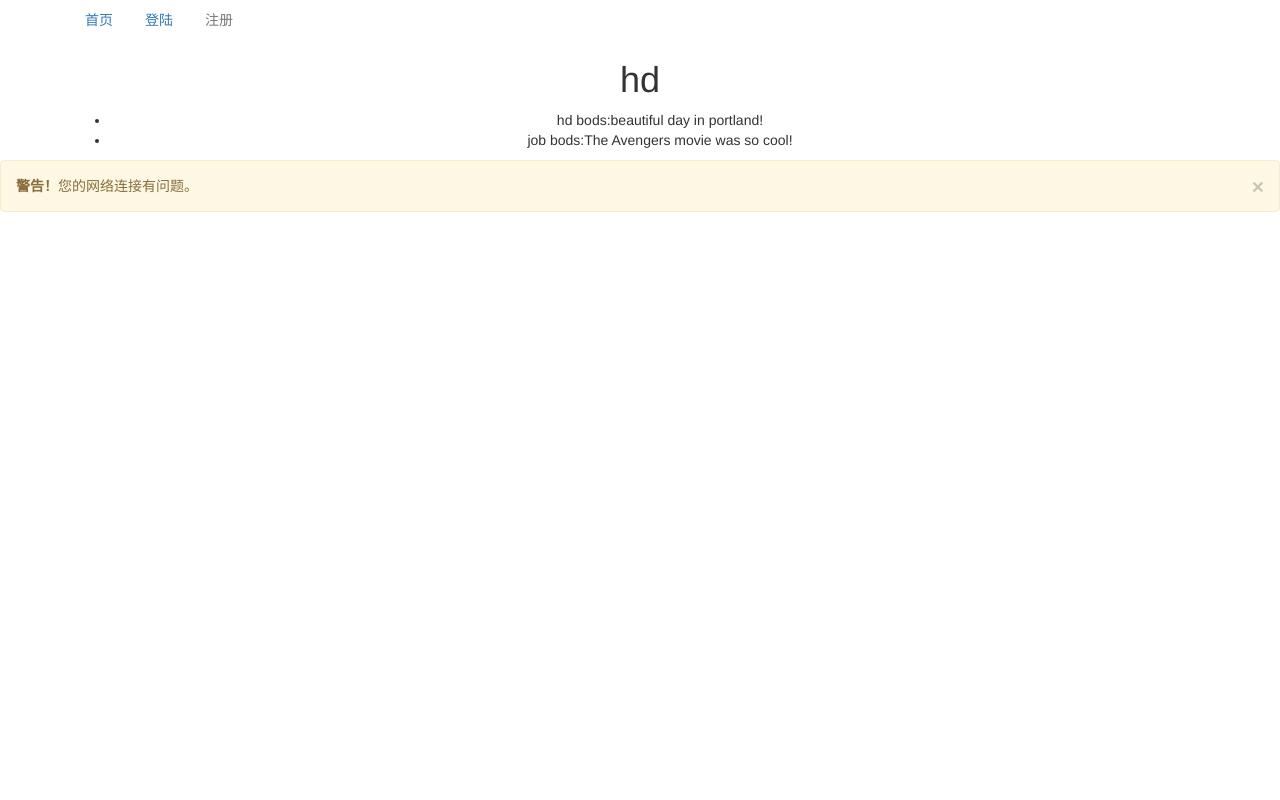
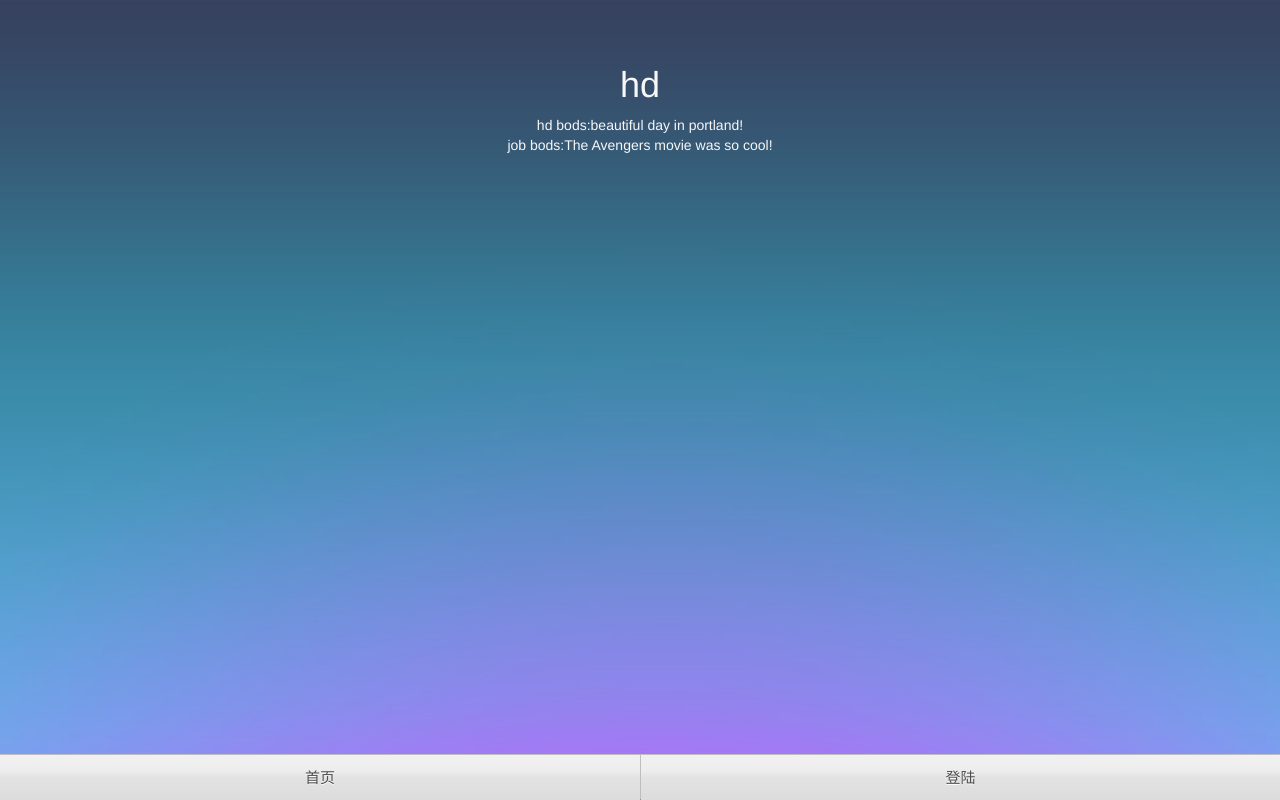
Before and after one commit to GroHD/FlaskTest, a Flask app: page / in a window 1280 px wide. Run offline with Flask 2, Linux system fonts and the light colour scheme; data comes from the database, SQL or seed files in the repository; both versions use the stored data as it was after the commit; some libraries are stand-ins or nearby versions.

Commit message:
处理提示信息,修改菜单显示方式

```diff
--- a/Flaskpy/app/Flask_SystemUser.py
+++ b/Flaskpy/app/Flask_SystemUser.py
@@ -37,13 +37,16 @@ def SystemUpdateNickName(nickName):
         return "1",200
     else:
        return "0",200
-def SystemUpdatePassword(oldPass,newPass):
+def SystemUpdatePassword(oldPass,newPass,confNewPass):
     if oldPass is None:
         # 旧密码为空
         return "0"
     if newPass is None:
         # 新密码为空
         return "-1"
+    if newPass != confNewPass:
+        #两次密码不一致
+        return "-2"
     hasbPass = hashlib.sha256()
     hasbPass.update(oldPass.encode('utf8'))
     shaPass = hasbPass.hexdigest()
--- /dev/null
+++ b/Flaskpy/app/static/menuCSS/menu.css
@@ -0,0 +1,169 @@
+*{padding:0; margin:0;}
+.bg {
+	position: absolute;
+	z-index: -1;
+	top: 0;
+	left: 0;
+	right: 0;
+	bottom: 0;
+	opacity: 0.8;
+}
+ul, ol, li, dl {
+	list-style-type: none;
+}
+.box {
+	width: 100%;
+	display: -webkit-box;
+	display: -moz-box;
+	-webkit-box-orient: horizontal;
+	-moz-box-orient: horizontal;
+	-webkit-box-sizing: border-box;
+	-moz-box-sizing: border-box;
+}
+.box > * {
+	-webkit-box-flex: 1;
+	-moz-box-flex: 1;
+}
+a:link, a:visited {
+	color: #575757;
+	text-decoration: none;
+}
+a {
+	text-decoration: none;
+	-webkit-tap-highlight-color: rgba(0, 0, 0, 0.35);
+}
+a:link, a:visited {
+	color: #575757;
+	text-decoration: none;
+}
+a {
+	text-decoration: none;
+	-webkit-tap-highlight-color: rgba(0, 0, 0, 0.35);
+}
+
+.nav4{
+	height:45px;
+}
+.nav4 ul{
+	position:fixed;
+	z-index:200;
+	bottom:-9px;
+	left:0;
+	width:100%
+}
+.nav4 li{
+	border:1px solid rgba(190,190,190,1);
+	height:45px;
+	border-bottom:0px;
+	border-right:0px;
+	position:relative;
+	-webkit-box-shadow:inset 0 0 3px #fff;
+	float:left;
+	width:33.26%;
+}
+.nav4 li:nth-of-type(1){border-left:0;}
+.nav4 li>a{
+	font-size:15px;
+	-webkit-box-sizing:border-box;
+	box-sizing:border-box;
+	/*border:1px solid #f9f8f9;*/
+	-webkit-tap-highlight-color:rgba(0,0,0,0);
+	border-bottom:0;
+	display:block;
+	line-height:45px;
+	text-align:center;
+	background:-webkit-gradient(linear, 0 0, 0 100%, from(#f1f1f1), to(#dcdcdc), color-stop(35% ,#ededed), color-stop(50%, #e3e3e3) );
+}
+.nav4 li>a:only-child span{
+	background:none;
+	padding-left:0;
+}
+.nav4 li>a.on + dl{
+	display: block;
+}
+.nav4 li>a span{
+	color: #4f4d4f;
+	display: inline-block;
+	padding-left: 15px;
+	background: url(imgs/1.svg#2) no-repeat 4px 18px;
+	-webkit-background-size: 9px auto;
+	text-shadow:0px 1px 0px #ffffff;
+}
+/***********************/
+.nav4 dl{
+	display:none;
+	position:absolute;
+	z-index:220;
+	bottom:30px;
+	left:50%;
+	width:100px;
+	margin-left:-50px;
+	background:red;
+	/*min-height:100px;*/
+	background:#e4e3e2;
+	/*border:1px solid #afaeaf;*/
+	border-radius:5px;
+	-webkit-box-shadow:inset 0 0 3px #fff;
+	background:url(imgs/2.svg#3) no-repeat center center;
+	-webkit-background-size:100%;
+	background-size:100%;
+}
+/*, .nav4 dl:after*/
+.nav4 dl:before{
+	content:"";
+	display:inline-block;
+	position:absolute;
+	z-index:240;
+	bottom:0;
+	left:50%;
+	/*width:0;
+	height:0;
+	border:8px solid red;
+	border-color:#afaeaf transparent transparent transparent;
+	margin-left:-8px;
+	margin-bottom:-16px;*/
+	width:10px;
+	height:8px;
+	background: url(imgs/1.svg#2) no-repeat center -55px;
+	-webkit-background-size: 10px auto;
+	bottom: -7px;
+	margin-left: -5px;
+}
+/*.nav4 dl:after{
+	z-index:241;
+	border-color:#e4e3e2 transparent transparent transparent;
+	margin-bottom:-15px;
+}*/
+.nav4 dl dd{
+	line-height:45px;
+	text-align:center;
+	background:-webkit-gradient(linear, 0 0, 100% 0, from(rgba(194,194,194,0.8)), to(rgba(194,194,194,0.8)), color-stop(50%, rgba(194,194,194,0.8)));
+	background-size:80% 1px;
+	background-repeat:no-repeat;
+	background-position: center bottom;
+	/*background: url(imgs/3.svg#4) no-repeat center bottom;
+	-webkit-background-size:100px 1px;*/
+}
+.nav4 dl dd:last-of-type{
+	background:none;
+}
+.nav4 dl dd a{
+	font-size: 15px;
+	display:block;
+	color:#4f4d4f;
+	text-shadow:0px 1px 0px #ffffff;
+	white-space: pre;
+	overflow: hidden;
+	text-overflow: ellipsis;
+}
+.nav4 .masklayer_div{
+	display: none;
+	position: fixed;
+	top: 0;
+	left: 0;
+	width: 100%;
+	height: 100%;
+	z-index: 180;
+	background: rgba(0,0,0,0);
+}
+.nav4 .masklayer_div.on{display: block;}
--- /dev/null
+++ b/Flaskpy/app/static/menuCSS/nav4.js
@@ -0,0 +1,28 @@
+var nav4 =(function(){
+	bindClick = function(els, mask){
+		if(!els || !els.length){return;}
+		var isMobile = "ontouchstart" in window;
+		for(var i=0,ci; ci = els[i]; i++){
+			ci.addEventListener("click", evtFn, false);
+		}
+
+		function evtFn(evt, ci){
+			ci =this;
+			for(var j=0,cj; cj = els[j]; j++){
+				if(cj != ci){
+					console.log(cj);
+					cj.classList.remove("on");
+				}
+			}
+			if(ci == mask){mask.classList.remove("on");return;}
+			switch(evt.type){
+				case "click":
+					var on = ci.classList.toggle("on");
+					mask.classList[on?"add":"remove"]("on");
+				break;
+			}
+		}
+		mask.addEventListener(isMobile?"touchstart":"click", evtFn, false);
+	}
+	return {"bindClick":bindClick};
+})();
--- a/Flaskpy/app/templates/base.html
+++ b/Flaskpy/app/templates/base.html
@@ -1,6 +1,7 @@
 <!DOCTYPE html>
 <html lang="zh-CN">
 <head>
+    <meta name="apple-mobile-web-app-capable" content="yes" />
     <meta name="viewport" content="width=device-width, initial-scale=1, maximum-scale=1, user-scalable=no">
     <meta http-equiv="X-UA-Compatible" content="IE=edge">
     <meta charset="UTF-8">
@@ -10,6 +11,7 @@
     <title>hd block</title>
     {%endif%}
     <link rel="stylesheet" href="https://cdn.bootcss.com/bootstrap/3.3.7/css/bootstrap.min.css" integrity="sha384-BVYiiSIFeK1dGmJRAkycuHAHRg32OmUcww7on3RYdg4Va+PmSTsz/K68vbdEjh4u" crossorigin="anonymous">
+    <link rel="stylesheet" type="text/css" href="/static/menuCSS/menu.css" media="all">
     <style type="text/css">
         /***** Standard 960px *****/
         @media only screen and (min-width:960px) and (max-width:1200px) {
@@ -27,26 +29,51 @@
         @media only screen and (min-width: 480px) and (max-width: 767px) {
             .row { margin:0 auto; width:456px; }
         }
+
     </style>
 </head>
 <body>
-    <div class="container text-center">
-        <ul class="nav nav-pills">
-            <li role="presentation" id="index_Menu"><a href="/index">首页</a></li>
+<div class="bg"><img src="/static/menuCSS/imgs/home-default17.jpg" width="100%" height="100%"></div>
+<div class="nav4">
+    <nav>
+        <div id="nav4_ul" class="nav_4">
+            <ul class="box">
+                <li>
+                    <a href="/index" class="on"><span>首页</span></a>
+                </li>
                 {%if not g.user%}
-            <li role="presentation" id="userLogin_Menu"><a href="/userLogin">登陆</a></li>
-            <li role="presentation" class="disabled"><a href="#">注册</a></li>
+                <li>
+                    <a href="/userLogin" class=""><span>登陆</span></a>
+                </li>
                 {%else%}
+                <li>
+                    <a href="javascript:" class=""><span>功能</span></a>
+                    <dl>
                         {%for menuItem in menu%}
-             <li role="presentation" id="{{menuItem.menuUrl}}_Menu" ><a href="/{{menuItem.menuUrl}}">{{menuItem.menuName}}</a></li>
+                        <dd><a href="/{{menuItem.menuUrl}}"><span>{{menuItem.menuName}}</span></a></dd>
                         {%endfor%}
-            <li role="presentation" id="userInfo_Menu" ><a href="/userInfo">{{g.user.loginName}}</a></li>
-            <li role="presentation"><a href="/loginOut">注销</a></li>
+                    </dl>
+                </li>
+                <li>
+                    <a href="javascript:;" class=""><span>{{g.user.loginName}}</span></a>
+                    <dl>
+                        <dd><a href="/loginOut"><span>注销</span></a></dd>
+                        <dd><a href="/userInfo"><span>基础信息</span></a></dd>
+                        <dd><a href="/LoginRecord/1"><span>登录记录</span></a></dd>
+                        <dd><a href="/SystemMenu"><span>菜单管理</span></a></dd>
+                    </dl>
+                </li>
                 {%endif%}
             </ul>
+        </div>
+    </nav>
+    <div id="nav4_masklayer" class="masklayer_div off">&nbsp;</div>
 
+</div>
+<div class="container text-center   " style="color:#f7f7f7">
     <!--flash 的闪现消息-->
     {%with messages = get_flashed_messages()%}
+
     {%for message in messages%}
     <div class="alert alert-danger" role="alert">{{message}}</div>
     {%endfor%}
@@ -56,50 +83,49 @@
 
 
 </div>
-<div class="alert alert-warning">
-	<a href="#" class="close" data-dismiss="alert">
-		&times;
-	</a>
-	<strong>警告！</strong>您的网络连接有问题。
-</div>
 </body>
 <!-- 最新的 Bootstrap 核心 JavaScript 文件 -->
 <script src="https://cdn.bootcss.com/bootstrap/3.3.7/js/bootstrap.min.js" integrity="sha384-Tc5IQib027qvyjSMfHjOMaLkfuWVxZxUPnCJA7l2mCWNIpG9mGCD8wGNIcPD7Txa" crossorigin="anonymous"></script>
 <script src="https://cdn.bootcss.com/jquery/1.12.4/jquery.min.js"></script>
 <script src="/static/layer/mobile/layer.js"></script>
+<script src="/static/menuCSS/nav4.js"></script>
 <script type="text/javascript">
     window.onload=function () {
-        url = window.location;
-        //选中左侧菜单
-        if (new RegExp("userInfo").test(url)) {
-            $("#userInfo").attr("class", "list-group-item active");
+        nav4.bindClick(document.getElementById("nav4_ul").querySelectorAll("li>a"), document.getElementById("nav4_masklayer"));
+    };
+
+    function ErrorShowMess(divId,Mess) {
+      $("#"+divId).removeClass('has-success');
+         $("#"+divId).removeClass('has-error');
+        $("#"+divId).addClass('has-error');
+        //添加提示
+        $("#ShowMess").removeClass('has-success').addClass('has-error').html('<label class="control-label" for="'+divId+'">'+Mess+'</label>')
     }
-        else if (new RegExp("LoginRecord").test(url)) {
-            $("#LoginRecord").attr("class", "list-group-item active");
-        }
-         else if (new RegExp("SystemMenu").test(url)) {
-            $("#SystemMenu").attr("class", "list-group-item active");
-        }
-        //选中头部菜单
-        if (new RegExp('index').test(url)) {
-            $("#index_Menu").attr("class", "active");
-        }
-        else if (new RegExp("userLogin").test(url)) {
-             $("#userLogin_Menu").attr("class", "active");
+    function SuccessMess(obj,divId){
+
+         $("#"+divId).removeClass('has-success');
+         $("#"+divId).removeClass('has-error');
+        var valu = $(obj).val();
+        if (valu.trim().length<=0){
+            var input_Id = divId.split('_');
+            var placeHtml = $("#"+input_Id[1]).attr("placeholder");
+            ErrorShowMess(divId,placeHtml+'不可为空')
         }
         else{
-            $("#userInfo_Menu").attr("class", "active");
+            $("#ShowMess").removeClass('has-success').removeClass('has-error').html("");
+            $("#"+divId).addClass('has-success');
         }
-
-
     }
-     function ShowMess(objMess) {
+    //加载成功提示
+    function LoadSuccessMess(Mess) {
         layer.open({
-                content: objMess
+            content: Mess
             ,skin: 'footer'
           });
 
     }
+
+
 </script>
 {%block bottom%}{%endblock%}
 </html>
--- a/Flaskpy/app/views.py
+++ b/Flaskpy/app/views.py
@@ -49,7 +49,7 @@ def LoginRecord(pageIndex):
     if g.user:
         if not pageIndex:
             pageIndex = 1
-        pageCount = 10
+        pageCount = 6
         pageIndex = int(str(pageIndex))
         pageStart = (pageIndex-1)*pageCount
         recoreds = db.session.query(LoginUserIp).filter(LoginUserIp.userId == g.user.id).order_by(LoginUserIp.id.desc())
@@ -119,7 +119,8 @@ def UpdatePassword():
     if g.user:
         oldPass = request.values.get('oldPass')
         newPass = request.values.get('newPass')
-        return Flask_SystemUser.SystemUpdatePassword(oldPass,newPass)
+        confNewPass = request.values.get('confNewPass')
+        return Flask_SystemUser.SystemUpdatePassword(oldPass,newPass,confNewPass)
     else:
         return "Login Time Out"
 #菜单Menu
```
Also changed, not shown: Flaskpy/app/templates/LoginRecord.html (+3 -7 lines), Flaskpy/app/templates/SystemMenu/menuIndex.html (+5 -8 lines), Flaskpy/app/templates/baseLeftMenu.html (deleted, +0 -13 lines), Flaskpy/app/templates/userIndex.html (+56 -72 lines), Flaskpy/app/static/menuCSS/imgs/1.svg (added), Flaskpy/app/static/menuCSS/imgs/2.svg (added), Flaskpy/app/static/menuCSS/imgs/3.svg (added), Flaskpy/app/static/menuCSS/imgs/home-default17.jpg (added), Flaskpy/db/app.db. Lines whose indentation alone changed are shown as unchanged.
